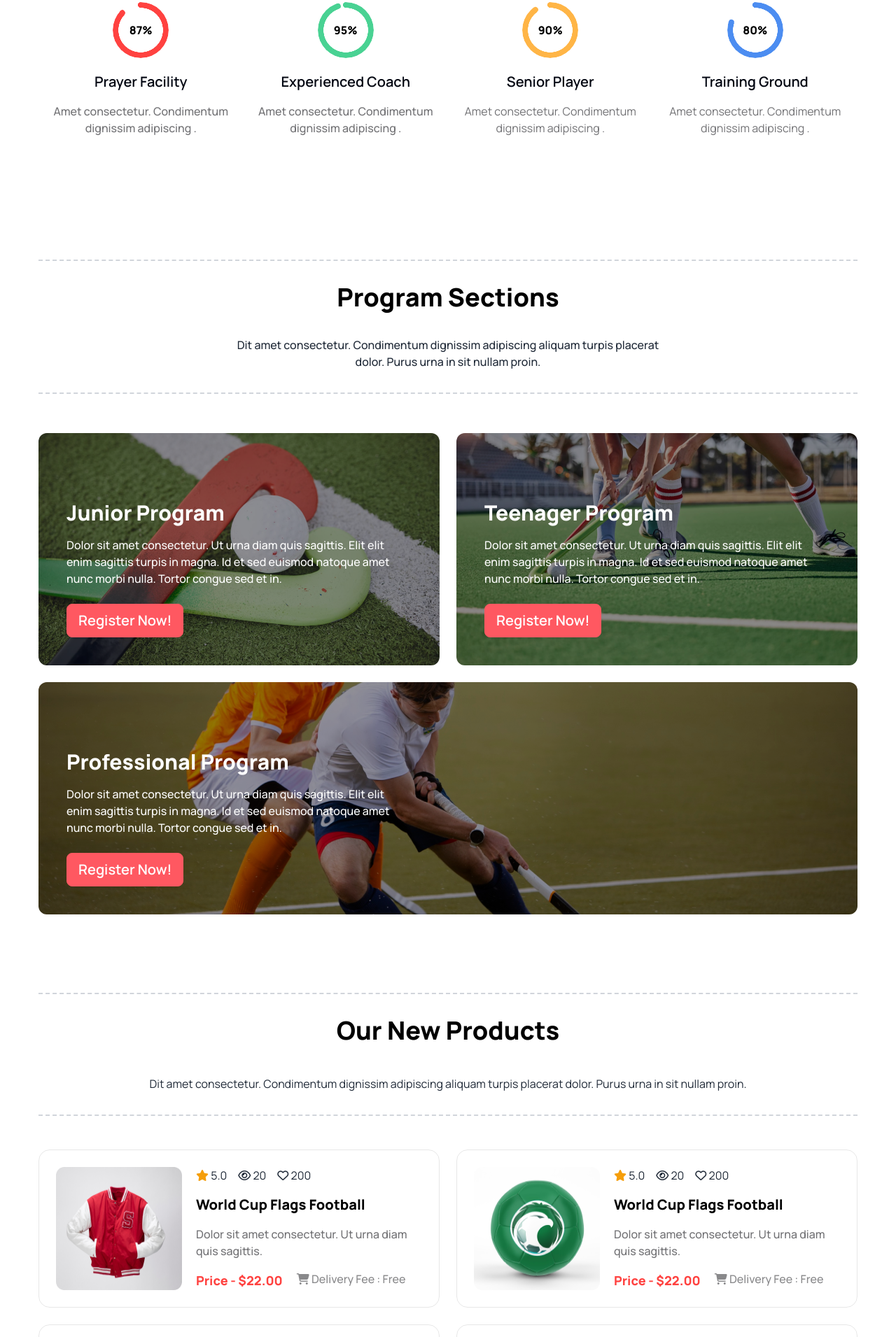
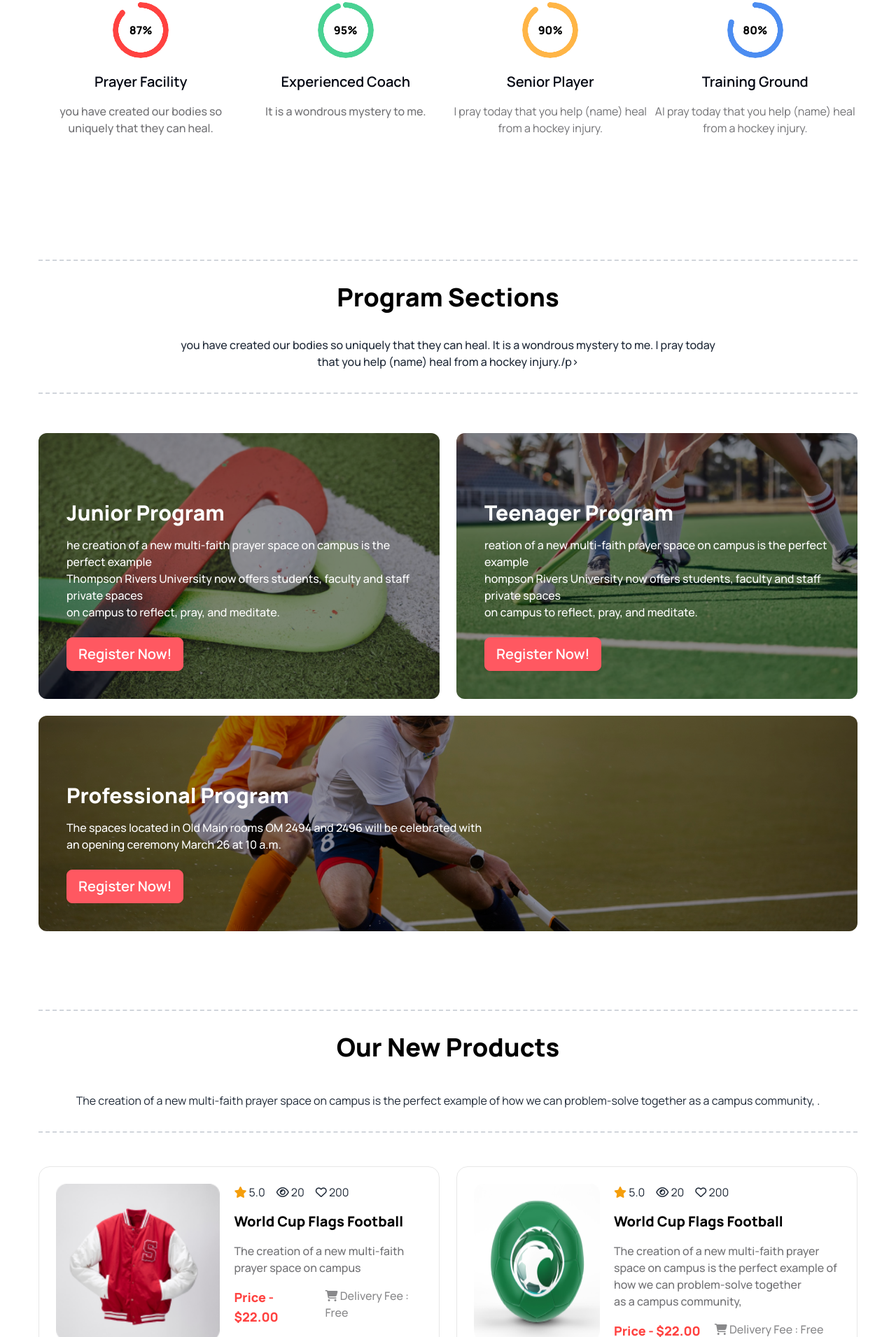
Before and after one commit to HelloEkramulHuda/B9A3-Hockeys-web, a plain HTML site: page index.html in a window 1280 px wide. Shown: the part 1121-3032 px from the top of the page at 70% size. Drawn offline with nearby package versions, Linux system fonts and the light colour scheme.

Commit message:
info added

```diff
--- a/index.html
+++ b/index.html
@@ -150,25 +150,25 @@
                     <div class="radial-progress" style="--value:87; color: #FF4240;" role="progressbar"> <span
                             class="text-black font-extrabold">87%</span></div>
                     <h5 class="text-gray-950 text-xl font-semibold pt-5 pb-4">Prayer Facility</h5>
-                    <p class="text-base font-medium">Amet consectetur. Condimentum dignissim adipiscing .</p>
+                    <p class="text-base font-medium"> you have created our bodies so uniquely that they can heal.</p>
                 </div>
                 <div class="text-center mt-6">
                     <div class="radial-progress" style="--value:95; color: #49D293;" role="progressbar"><span
                             class="text-black font-extrabold">95%</span></div>
                     <h5 class="text-gray-950 text-xl font-semibold pt-5 pb-4">Experienced Coach</h5>
-                    <p class="text-base font-medium">Amet consectetur. Condimentum dignissim adipiscing .</p>
+                    <p class="text-base font-medium">It is a wondrous mystery to me.</p>
                 </div>
                 <div class="text-center mt-6">
                     <div class="radial-progress" style="--value:90; color: #FFB546;" role="progressbar"><span
                             class="text-black font-extrabold">90%</span></div>
                     <h5 class="text-gray-950 text-xl font-semibold pt-5 pb-4">Senior Player</h5>
-                    <p class="text-base">Amet consectetur. Condimentum dignissim adipiscing .</p>
+                    <p class="text-base">I pray today that you help (name) heal from a hockey injury.</p>
                 </div>
                 <div class="text-center mt-6">
                     <div class="radial-progress" style="--value:80; color: #4C8DF1;" role="progressbar"><span
                             class="text-black font-extrabold">80%</span></div>
                     <h5 class="text-gray-950 text-xl font-semibold pt-5 pb-4">Training Ground</h5>
-                    <p class="text-base">Amet consectetur. Condimentum dignissim adipiscing .</p>
+                    <p class="text-base">AI pray today that you help (name) heal from a hockey injury.</p>
                 </div>
             </div>
         </section>
@@ -177,8 +177,7 @@
         <section>
             <div class="text-center border-t-2 border-b-2 border-dashed border-gray-300 py-8 space-y-4 ">
                 <h2 class="text-black text-4xl font-extrabold">Program Sections</h2>
-                <p class="text-base font-medium pt-5">Dit amet consectetur. Condimentum dignissim adipiscing aliquam
-                    turpis placerat <br> dolor. Purus urna in sit nullam proin. </p>
+                <p class="text-base font-medium pt-5"> you have created our bodies so uniquely that they can heal. It is a wondrous mystery to me. I pray today <br> that you help (name) heal from a hockey injury./p>
             </div>
             <!-- All Program -->
             <div class="grid grid-cols-1 lg:grid-cols-2 gap-6 mt-14">
@@ -186,20 +185,16 @@
                 <div
                     class="text-white bg-[url('/images/2.png')] bg-cover bg-center bg-no-repeat px-10  pt-24 pb-10 bg-center bg-blend-overlay bg-[#13131880] rounded-xl ">
                     <h3 class="text-3xl font-extrabold">Junior Program</h3>
-                    <p class="text-base font-medium pt-4 pb-6">Dolor sit amet consectetur. Ut urna diam quis sagittis.
-                        Elit elit <br>
-                        enim sagittis turpis in magna. Id et sed euismod natoque amet <br> nunc morbi nulla. Tortor
-                        congue sed et in.</p>
+                    <p class="text-base font-medium pt-4 pb-6">he creation of a new multi-faith prayer space on campus is the perfect example <br>
+                        Thompson Rivers University now offers students, faculty and staff private spaces <br> on campus to reflect, pray, and meditate.</p>
                     <a class="btn btn-error text-white text-xl">Register Now!</a>
                 </div>
                 <!-- Teenager Program -->
                 <div
                     class="text-white bg-[url('/images/3.png')] bg-cover bg-center bg-no-repeat px-10  pt-24 pb-10 bg-center bg-blend-overlay bg-[#13131880] rounded-xl ">
                     <h3 class="text-3xl font-extrabold">Teenager Program</h3>
-                    <p class="text-base font-medium pt-4 pb-6">Dolor sit amet consectetur. Ut urna diam quis sagittis.
-                        Elit elit <br>
-                        enim sagittis turpis in magna. Id et sed euismod natoque amet <br> nunc morbi nulla. Tortor
-                        congue sed et in.</p>
+                    <p class="text-base font-medium pt-4 pb-6">reation of a new multi-faith prayer space on campus is the perfect example <br>
+                        hompson Rivers University now offers students, faculty and staff private spaces <br> on campus to reflect, pray, and meditate.</p>
                     <a class="btn btn-error text-white text-xl">Register Now!</a>
                 </div>
             </div>
@@ -207,10 +202,7 @@
             <div
                 class="text-white bg-[url('/images/4.png')] bg-cover bg-center bg-no-repeat px-10  pt-24 pb-10 bg-center bg-blend-overlay bg-[#13131880] rounded-xl mt-6 ">
                 <h3 class="text-3xl font-extrabold">Professional Program</h3>
-                <p class="text-base font-medium pt-4 pb-6">Dolor sit amet consectetur. Ut urna diam quis sagittis. Elit
-                    elit <br>
-                    enim sagittis turpis in magna. Id et sed euismod natoque amet <br> nunc morbi nulla. Tortor congue
-                    sed et in.</p>
+                <p class="text-base font-medium pt-4 pb-6">The spaces located in Old Main rooms OM 2494 and 2496 will be celebrated with <br> an opening ceremony March 26 at 10 a.m.</p>
                 <a class="btn btn-error text-white text-xl">Register Now!</a>
             </div>
         </section>
@@ -218,8 +210,7 @@
         <section>
             <div  class="text-center border-t-2 border-b-2 border-dashed border-gray-300 py-8 space-y-4 mt-28 mb">
                 <h2 class="text-4xl text-black text- font-extrabold pb-7">Our New Products</h2>
-                <p text-base paragraph-font-color font-medium>Dit amet consectetur. Condimentum dignissim adipiscing
-                    aliquam turpis placerat dolor. Purus urna in sit nullam proin. </p>
+                <p text-base paragraph-font-color font-medium>The creation of a new multi-faith prayer space on campus is the perfect example of how we can problem-solve together as a campus community, . </p>
 
             </div>
                 <div class="grid gap-6 grid-cols-1 lg:grid-cols-2 lg:grid-rows-3 mt-12 mb-24">
@@ -237,7 +228,7 @@
                             </div>
                             <div class="">
                                 <h2 class="text-black text-xl font-extrabold pt-4 pb-4">World Cup Flags Football</h2>
-                                <p class=" text-base font-medium paragraph-font-color pb-4">Dolor sit amet consectetur. Ut urna diam <br>  quis sagittis. </p>
+                                <p class=" text-base font-medium paragraph-font-color pb-4">The creation of a new multi-faith <br> prayer space on campus   </p>
                             </div>
                             <div class="flex gap-5">
                                 <h3 class="text-lg font-extrabold primary-font-color">Price - $22.00</h3>
@@ -257,7 +248,7 @@
                             </div>
                             <div class="">
                                 <h2 class="text-black text-xl font-extrabold pt-4 pb-4">World Cup Flags Football</h2>
-                                <p class=" text-base font-medium paragraph-font-color pb-4">Dolor sit amet consectetur. Ut urna diam <br>  quis sagittis. </p>
+                                <p class=" text-base font-medium paragraph-font-color pb-4">The creation of a new multi-faith prayer space on campus is the perfect example of how we can problem-solve together <br> as a campus community,  </p>
                             </div>
                             <div class="flex gap-5">
                                 <h3 class="text-lg font-extrabold primary-font-color">Price - $22.00</h3>
@@ -277,7 +268,7 @@
                             </div>
                             <div class="">
                                 <h2 class="text-black text-xl font-extrabold pt-4 pb-4">World Cup Flags Football</h2>
-                                <p class=" text-base font-medium paragraph-font-color pb-4">Dolor sit amet consectetur. Ut urna diam <br>  quis sagittis. </p>
+                                <p class=" text-base font-medium paragraph-font-color pb-4">make small changes to the campus that have a large impact <br> said  President Dylan Robinson.</p>
                             </div>
                             <div class="flex gap-5">
                                 <h3 class="text-lg font-extrabold primary-font-color">Price - $22.00</h3>
```
